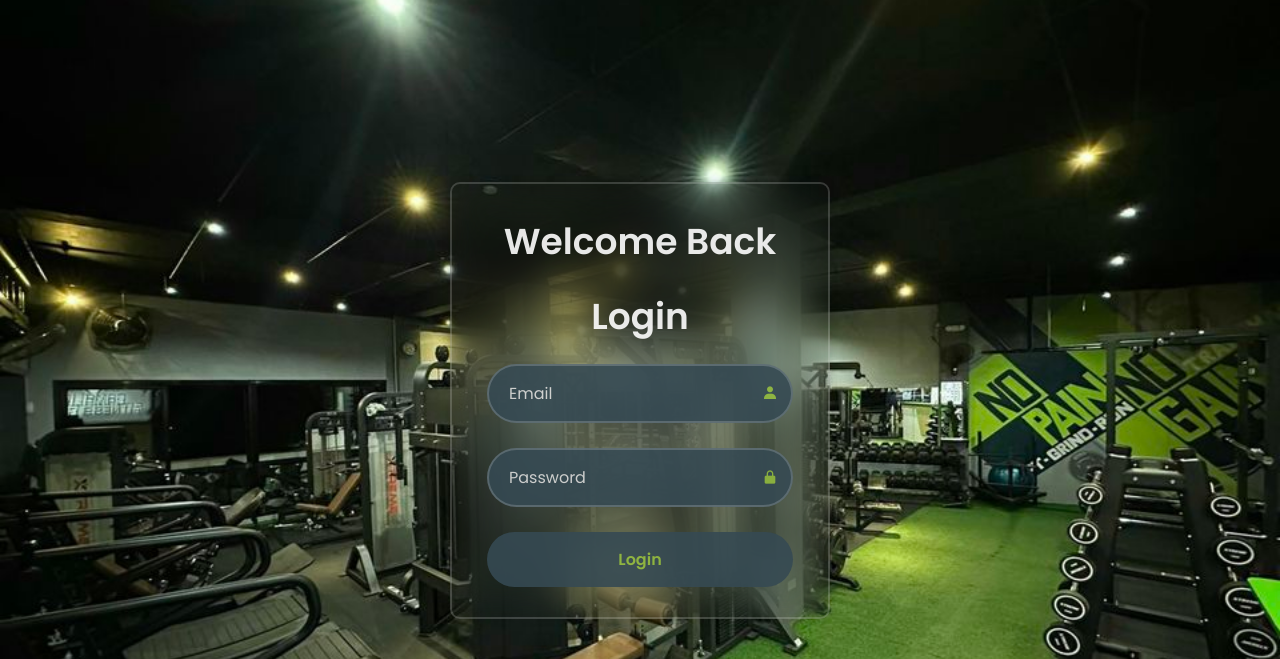
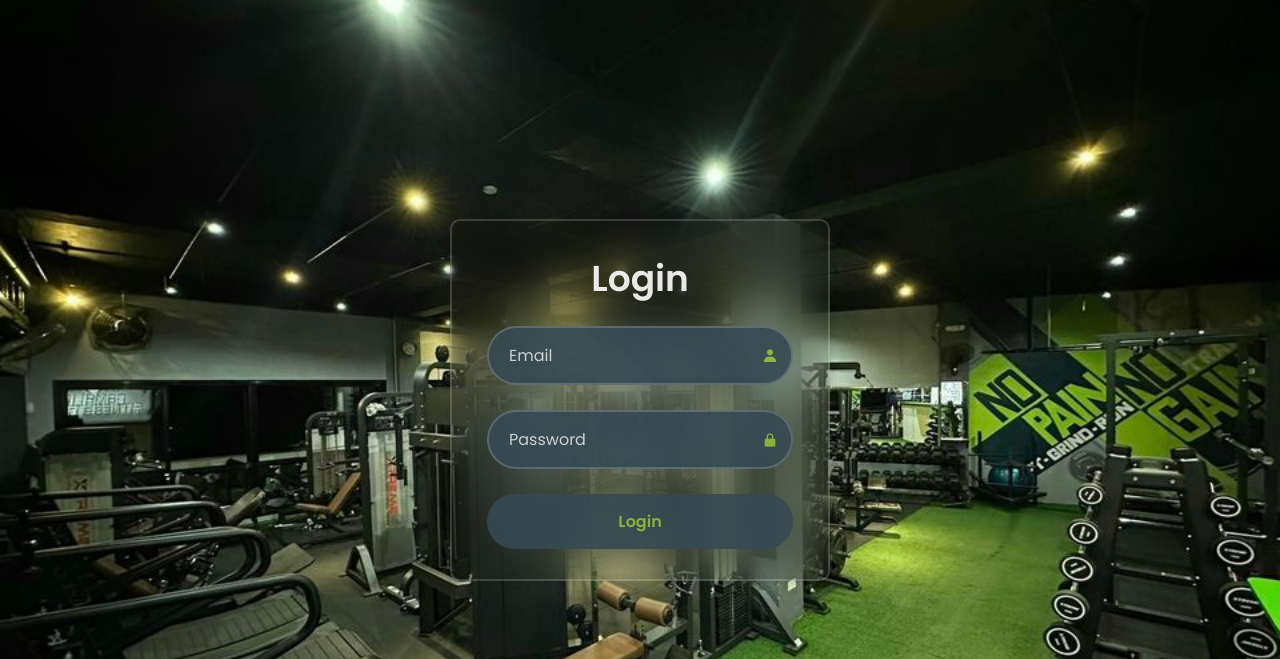
Before and after one commit to Hatchkey/Gym-Managemnet-System, a PHP site: page / in a window 1280 px wide. Shown: the top 659 px of the page. Run offline with PHP 8.4, Linux system fonts and the light colour scheme.

Commit message:
remove welcome back in login

```diff
--- a/index.php
+++ b/index.php
@@ -75,7 +75,6 @@ if ($_SERVER["REQUEST_METHOD"] == "POST") {
 
         <div class="wrapper form-style">
             <form action="" method="POST" class="">
-                <h1>Welcome Back</h1>
                 <h1>Login</h1>
                 <?php
                 if (isset($error_message)) {
```
